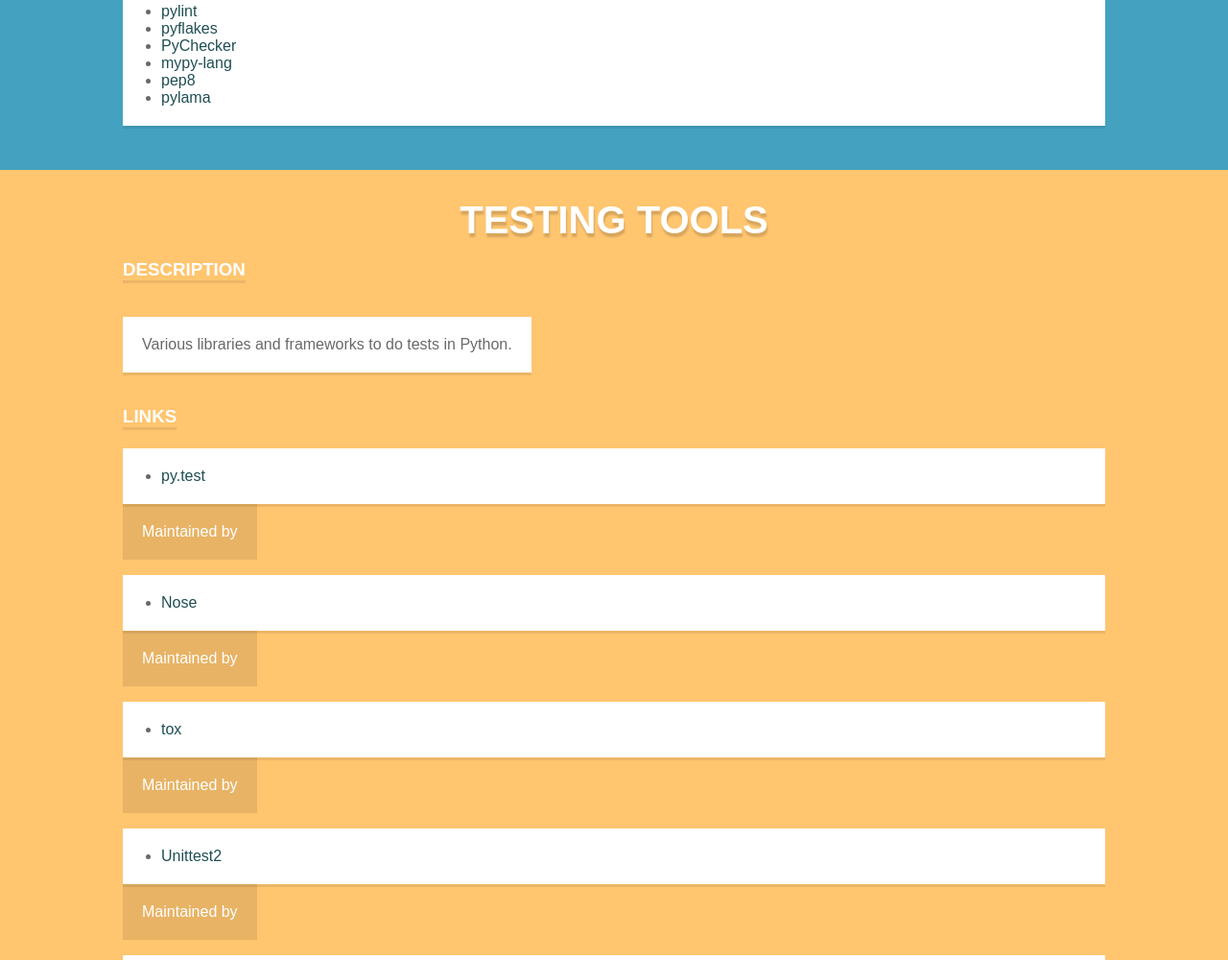
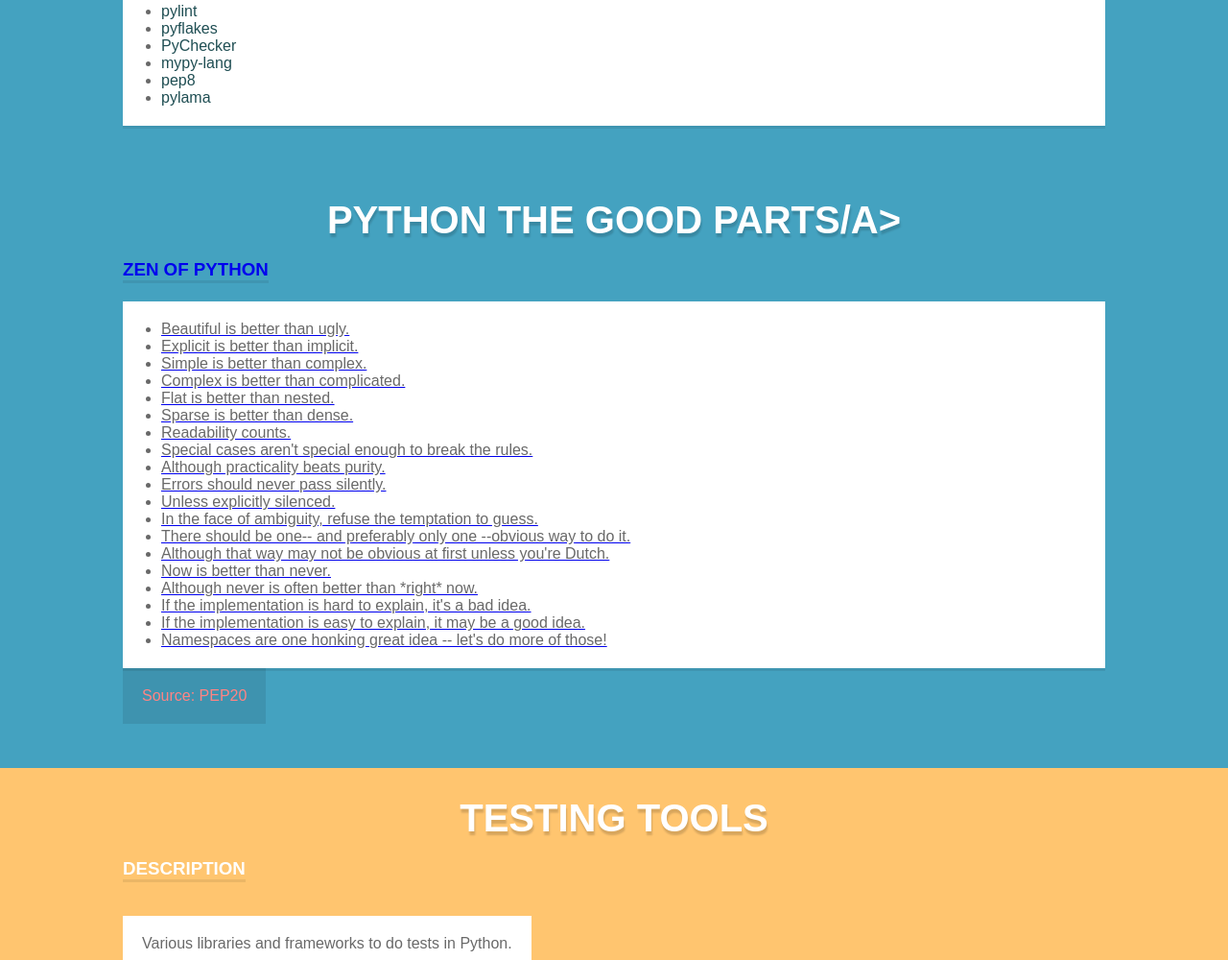
Before and after one commit to DominikWro/DominikWro.github.io, a website: page index.html in a window 1280 px wide. Shown: the part 2410-3410 px from the top of the page at 96% size. Drawn offline with Linux system fonts and the light colour scheme.

Commit message:
Zen of python

```diff
--- a/index.html
+++ b/index.html
@@ -142,9 +142,42 @@
                         <li><a target="_blank" href='https://pypi.org/project/pylama/'>pylama</a></li>
                     </ul>
                 </section>
+            </div>
+        </section>
 
+        <section class="section" id="python-code-style">
+            <div class="wrapper">
+                <h1><a href="#testing-tools">Python The Good Parts/a></h1>
 
+                <h3>Zen of Python</h3>
 
+                <section class="txt">
+                    <ul>
+                        <li> Beautiful is better than ugly.</li>
+                        <li> Explicit is better than implicit.</li>
+                        <li> Simple is better than complex.</li>
+                        <li> Complex is better than complicated.</li>
+                        <li> Flat is better than nested.</li>
+                        <li> Sparse is better than dense.</li>
+                        <li> Readability counts.</li>
+                        <li> Special cases aren't special enough to break the rules.</li>
+                        <li> Although practicality beats purity.</li>
+                        <li> Errors should never pass silently.</li>
+                        <li> Unless explicitly silenced.</li>
+                        <li> In the face of ambiguity, refuse the temptation to guess.</li>
+                        <li> There should be one-- and preferably only one --obvious way to do it.</li>
+                        <li> Although that way may not be obvious at first unless you're Dutch.</li>
+                        <li> Now is better than never.</li>
+                        <li> Although never is often better than *right* now.</li>
+                        <li> If the implementation is hard to explain, it's a bad idea.</li>
+                        <li> If the implementation is easy to explain, it may be a good idea.</li>
+                        <li> Namespaces are one honking great idea -- let's do more of those!</li>
+                    </ul>
+                </section>
+
+                <p class="source">
+                    Source: <a target="_blank" href="https://www.python.org/dev/peps/pep-0020/">PEP20</a>
+                </p>
             </div>
         </section>
 
```
